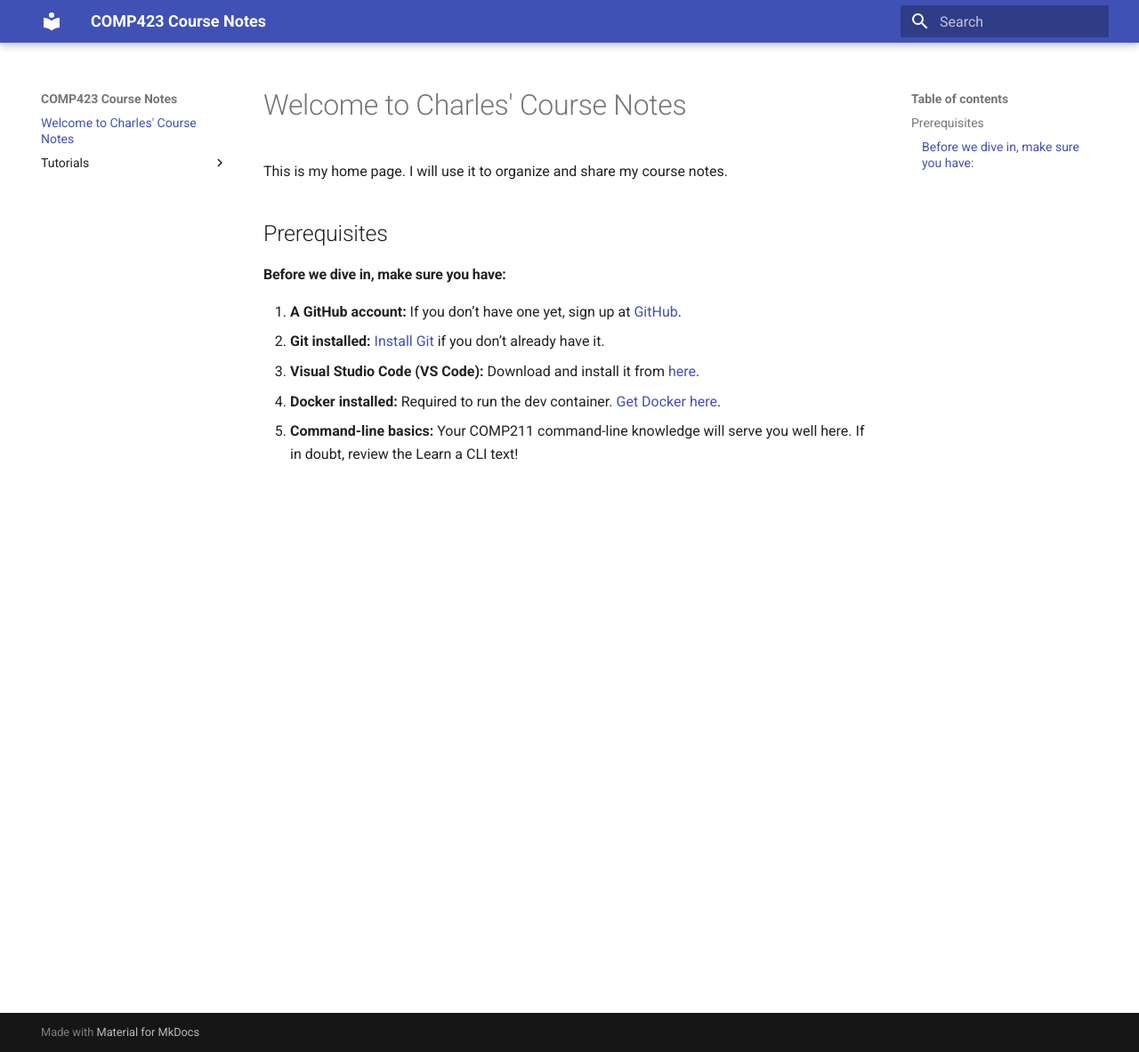
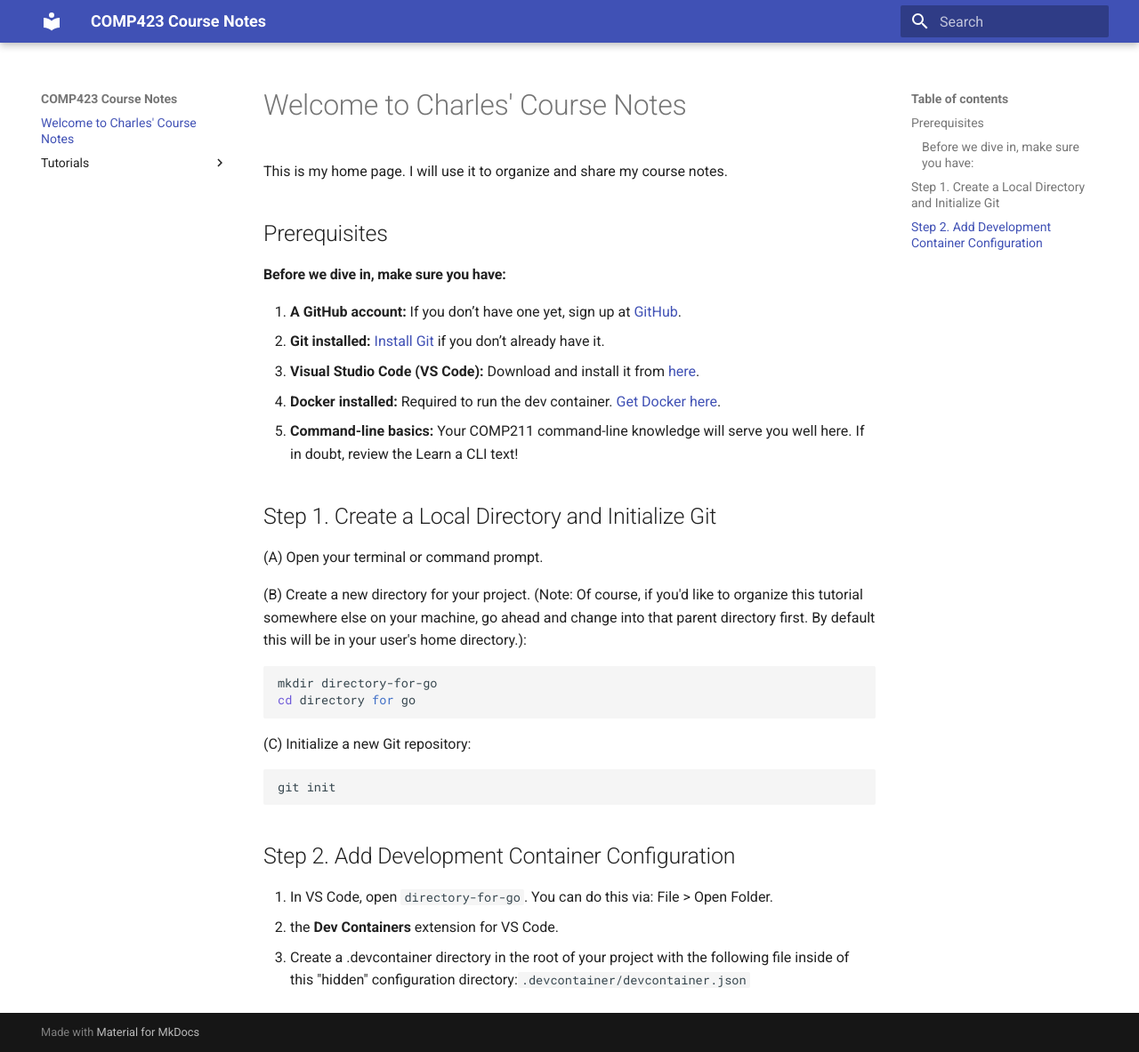
Before and after one commit to crwilt/comp423-course-notes, an MkDocs documentation site: the page built from docs/index.md, in a window 1280 px wide and 1183 px high. Shown: the whole window at 89% size. Built offline with MkDocs 1.6.1 and Material for MkDocs 9.7.7, drawn with Linux system fonts in a browser that asks for light colours.

Commit message:
steps one and two started, wrong file tho

````diff
--- a/docs/index.md
+++ b/docs/index.md
@@ -10,3 +10,25 @@ This is my home page. I will use it to organize and share my course notes.
 3. **Visual Studio Code (VS Code):** Download and install it from [here](https://code.visualstudio.com/).
 4. **Docker installed:** Required to run the dev container. [Get Docker here](https://www.docker.com/products/docker-desktop/).
 5. **Command-line basics:** Your COMP211 command-line knowledge will serve you well here. If in doubt, review the Learn a CLI text!
+
+## Step 1. Create a Local Directory and Initialize Git
+(A) Open your terminal or command prompt.
+
+(B) Create a new directory for your project. (Note: Of course, if you'd like to organize this tutorial somewhere else on your machine, go ahead and change into that parent directory first. By default this will be in your user's home directory.):
+
+
+``` bash
+mkdir directory-for-go
+cd directory for go
+```
+
+(C) Initialize a new Git repository:
+
+
+``` bash
+git init
+```
+## Step 2. Add Development Container Configuration
+1. In VS Code, open `directory-for-go`. You can do this via: File > Open Folder.
+2.  the **Dev Containers** extension for VS Code.
+3. Create a .devcontainer directory in the root of your project with the following file inside of this "hidden" configuration directory:`.devcontainer/devcontainer.json`
````
